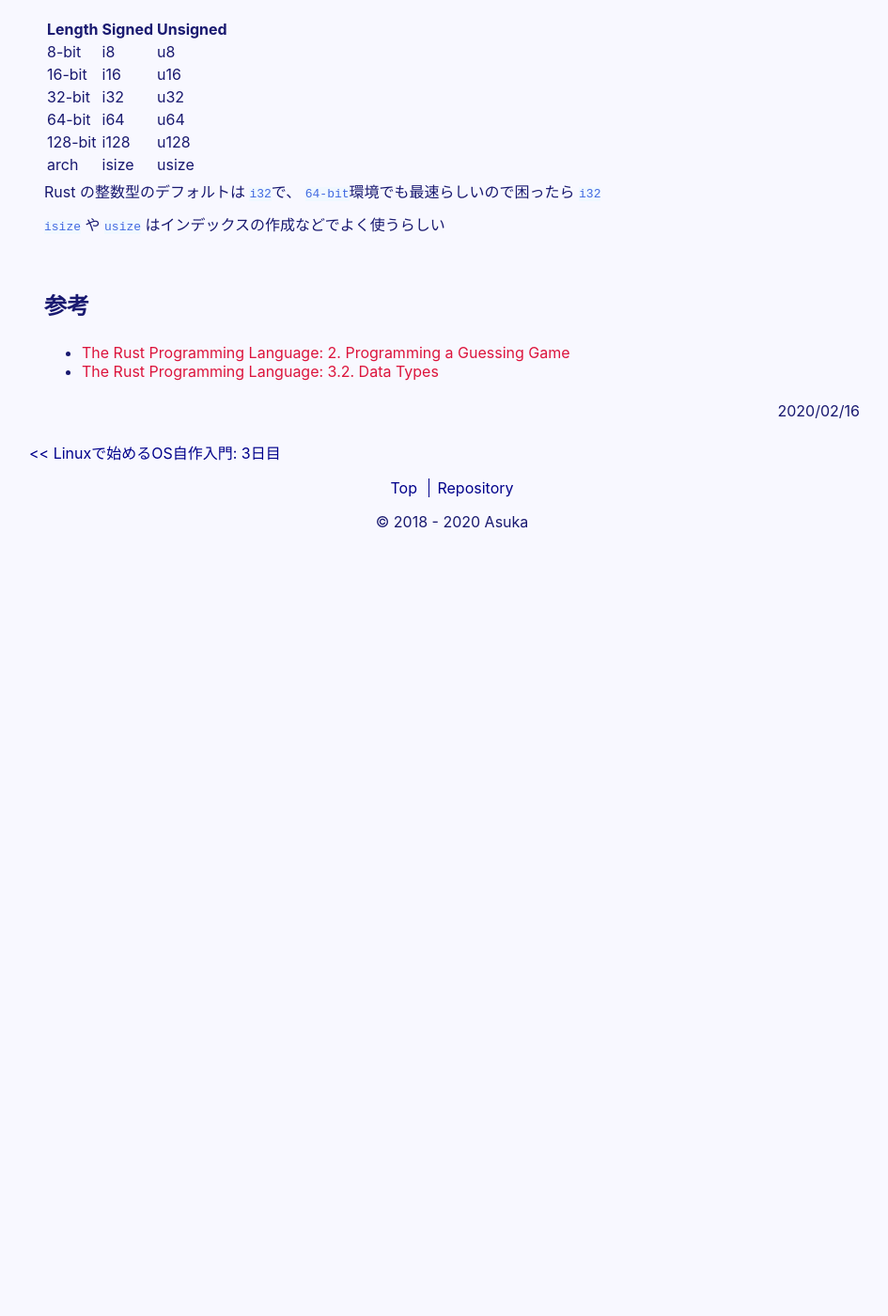
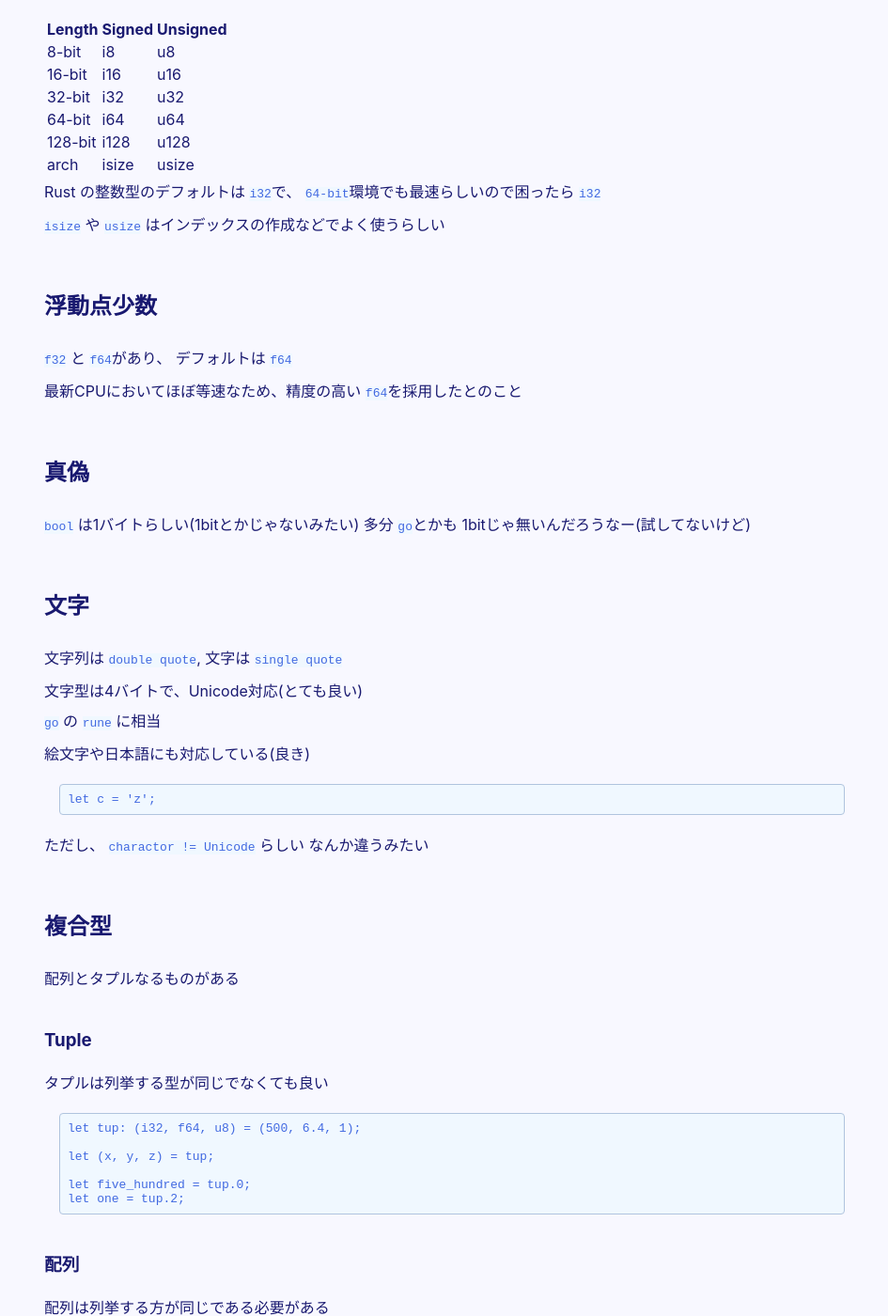
Before and after one commit to a-skua/a-skua.github.io, a Jekyll site: the page built from _posts/2020-02-16-rust.md, in a window 1280 px wide and 1400 px high, scrolled down 1565 px. Shown: the whole window at 94% size, without its empty margins (159-1104 px from the left). Built offline with Jekyll 4.4.1, drawn with Linux system fonts in a browser that asks for light colours; before the commit the page ends 2146 px from its top, so only the background shows below that; some of the changed text lies outside the part shown.

Commit message:
fix article

````diff
--- a/_posts/2020-02-16-rust.md
+++ b/_posts/2020-02-16-rust.md
@@ -64,7 +64,6 @@ const MAX_POINTS = 1_000_000;
 ```
 
 ## 整数
-
 `arch` はアーキテクチャ依存
 `go` で言う所の `int`, `uint`に当たる
 
@@ -81,6 +80,64 @@ Rust の整数型のデフォルトは `i32`で、
 `64-bit`環境でも最速らしいので困ったら `i32`
 `isize` や `usize` はインデックスの作成などでよく使うらしい
 
+## 浮動点少数
+`f32` と `f64`があり、
+デフォルトは `f64`
+最新CPUにおいてほぼ等速なため、精度の高い `f64`を採用したとのこと
+
+## 真偽
+`bool` は1バイトらしい(1bitとかじゃないみたい)
+多分 `go`とかも 1bitじゃ無いんだろうなー(試してないけど)
+
+## 文字
+文字列は `double quote`, 文字は `single quote`
+文字型は4バイトで、Unicode対応(とても良い)
+`go` の `rune` に相当
+絵文字や日本語にも対応している(良き)
+
+```rust
+let c = 'z';
+```
+
+ただし、 `charactor != Unicode` らしい
+なんか違うみたい
+
+## 複合型
+配列とタプルなるものがある
+
+### Tuple
+タプルは列挙する型が同じでなくても良い
+
+```rust
+let tup: (i32, f64, u8) = (500, 6.4, 1);
+
+let (x, y, z) = tup;
+
+let five_hundred = tup.0;
+let one = tup.2;
+```
+
+### 配列
+配列は列挙する方が同じである必要がある
+また、rustの配列は固定長である
+
+```rust
+let a = [1, 2, 3, 4, 5];
+let months = ["Jan", "Feb"];
+
+// type; number
+let a: [i32; 5] = [1, 2, 3, 4, 5];
+
+// initialize; number
+let a = [3; 5]; // same [3, 3, 3, 3, 3]
+
+let first = a[0];
+```
+
+## 演算
+基本的に同じ型同士しか出来ないみたい
+試しに `float` + `integer` したら怒られた
+
 ## 参考
 - [The Rust Programming Language: 2. Programming a Guessing Game](https://doc.rust-lang.org/book/ch02-00-guessing-game-tutorial.html)
 - [The Rust Programming Language: 3.2. Data Types](https://doc.rust-lang.org/book/ch03-02-data-types.html)
````
